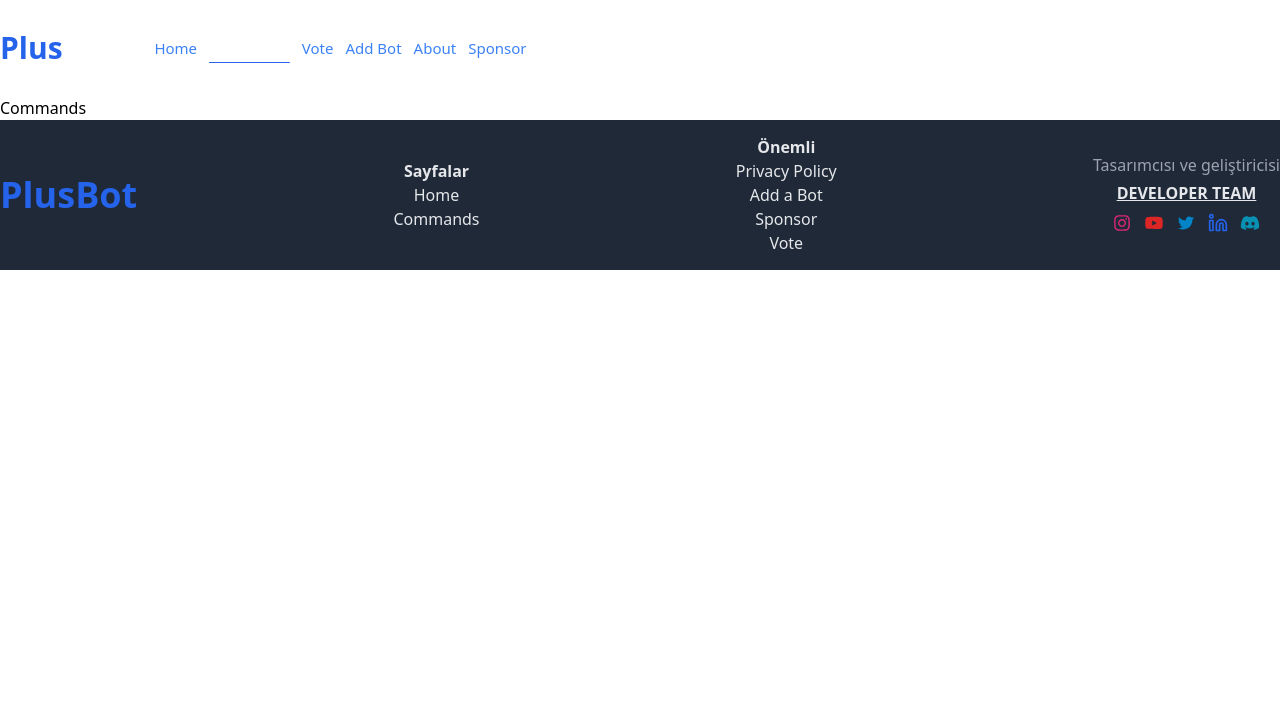
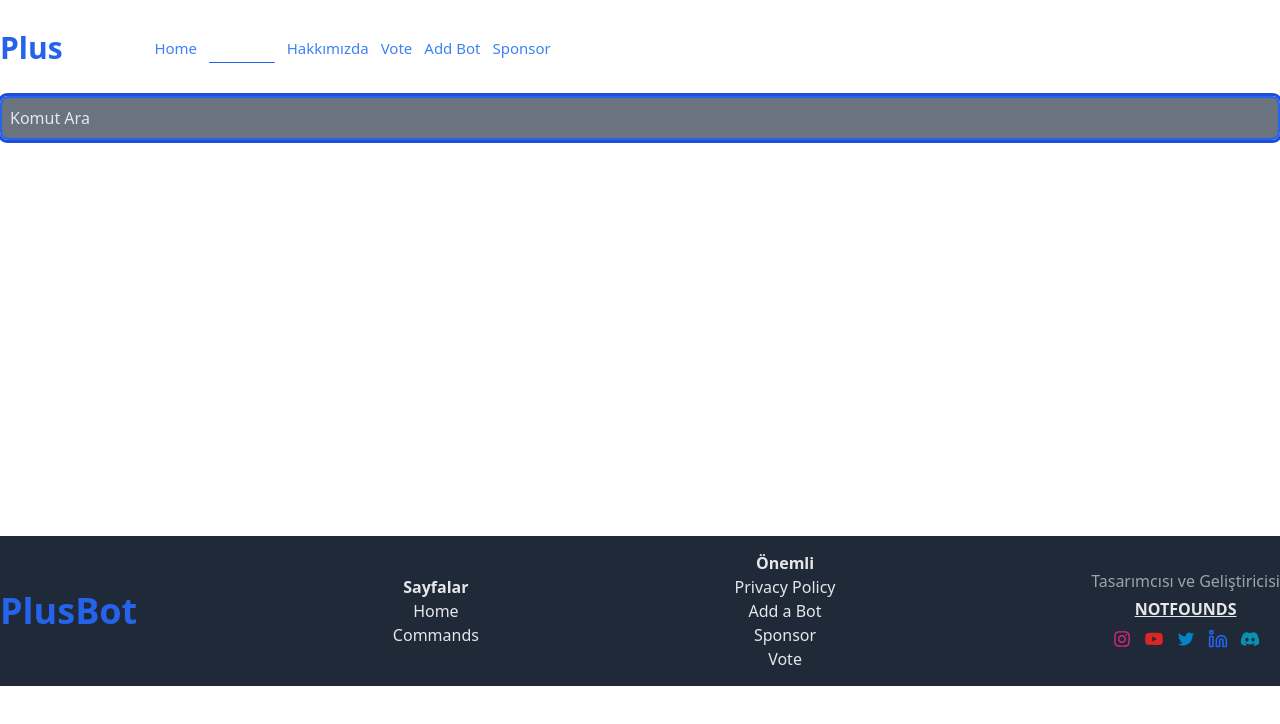
Before and after one commit to NotFounds0/DiscordBot-WebSite, a Next.js app: page /Commands in a window 1280 px wide. Shown: the top 724 px of the page. Built offline with nearby package versions, Linux system fonts and the light colour scheme.

Commit message:
Update 🔥✅

```diff
--- a/components/Footer/Footer.jsx
+++ b/components/Footer/Footer.jsx
@@ -23,8 +23,8 @@ const Footer = () => {
                     <li>Vote</li>
                 </ul>
                 <div className='flex flex-col text-center gap-y-1'>
-                    <span className='text-gray-400 font-medium'>Tasarımcısı ve geliştiricisi</span>
-                    <h1 className='text-gray-200 uppercase font-bold underline'>Developer Team</h1>
+                    <span className='text-gray-400 font-medium'>Tasarımcısı ve Geliştiricisi</span>
+                    <a href='https://github.com/SametYurtoglu' target={'_blank'} className='text-gray-200 uppercase font-bold underline'>NotFounds</a>
                     <div className='flex justify-center gap-x-1'>
                         <a href="#" className='hover:bg-white text-pink-600 text-xl p-1 rounded-full'><AiOutlineInstagram /></a>
                         <a href="#" className='hover:bg-white text-red-600 text-xl p-1 rounded-full'><AiFillYoutube /></a>
--- a/components/Header/Header.jsx
+++ b/components/Header/Header.jsx
@@ -17,19 +17,19 @@ const Header = () => {
                     <div className="">
                         <ul className='hidden md:flex gap-3 text-[15px] font-medium'>
                             <li>
-                                <Link href={'/'} className={router.pathname === '/' ? 'text-white' : 'text-blue-500 hover:text-blue-600'}>Home</Link>
+                                <Link href={'/'} className={router.pathname === '/' ? 'text-white underline underline-offset-8 decoration-blue-600' : 'text-blue-500 hover:text-blue-600'}>Home</Link>
                             </li>
                             <li>
-                                <Link href={'/Commands'} className={router.pathname === '/Commands' ? 'text-white underline underline-offset-8 decoration-blue-600 ' : 'text-blue-500 hover:text-blue-600'}>Commands</Link>
+                                <Link href={'/Commands'} className={router.pathname === '/Commands' ? 'text-white underline underline-offset-8 decoration-blue-600 ' : 'text-blue-500 hover:text-blue-600'}>Komutlar</Link>
+                            </li>
+                            <li>
+                                <Link href={'/About'} className={router.pathname === '/About' ? 'text-white underline underline-offset-8 decoration-blue-600' : 'text-blue-500 hover:text-blue-600'}>Hakkımızda</Link>
                             </li>
                             <li>
                                 <Link href={'/Vote'} className={router.pathname === '/Vote' ? 'text-white' : 'text-blue-500 hover:text-blue-600'}>Vote</Link>
                             </li>
                             <li>
                                 <Link href={'/addbot'} className={router.pathname === '/addbot' ? 'text-white' : 'text-blue-500 hover:text-blue-600'}>Add Bot</Link>
-                            </li>
-                            <li>
-                                <Link href={'/addbot'} className={router.pathname === '/addbot' ? 'text-white' : 'text-blue-500 hover:text-blue-600'}>About</Link>
                             </li>
                             <li>
                                 <Link href={'/addbot'} className={router.pathname === '/addbot' ? 'text-white' : 'text-blue-500 hover:text-blue-600'}>Sponsor</Link>
@@ -40,19 +40,19 @@ const Header = () => {
                         <div className="bg-gray-800 w-full h-[160px] flex md:hidden top-[70px] left-0 absolute justify-center">
                             <ul className='flex flex-col justify-center text-center h-full gap-1 text-[15px] font-medium'>
                                 <li>
-                                    <Link href={'/'} className={router.pathname === '/' ? 'text-white' : 'text-blue-500 hover:text-blue-600'}>Home</Link>
+                                    <Link href={'/'} className={router.pathname === '/' ? 'text-white underline underline-offset-8 decoration-blue-600' : 'text-blue-500 hover:text-blue-600'}>Home</Link>
                                 </li>
                                 <li>
-                                    <Link href={'/Commands'} className={router.pathname === '/Commands' ? 'text-white underline underline-offset-8 decoration-blue-600 ' : 'text-blue-500 hover:text-blue-600'}>Commands</Link>
+                                    <Link href={'/Commands'} className={router.pathname === '/Commands' ? 'text-white underline underline-offset-8 decoration-blue-600 ' : 'text-blue-500 hover:text-blue-600'}>Komutlar</Link>
+                                </li>
+                                <li>
+                                    <Link href={'/About'} className={router.pathname === '/About' ? 'text-white underline underline-offset-8 decoration-blue-600' : 'text-blue-500 hover:text-blue-600'}>Hakkımızda</Link>
                                 </li>
                                 <li>
                                     <Link href={'/Vote'} className={router.pathname === '/Vote' ? 'text-white' : 'text-blue-500 hover:text-blue-600'}>Vote</Link>
                                 </li>
                                 <li>
                                     <Link href={'/addbot'} className={router.pathname === '/addbot' ? 'text-white' : 'text-blue-500 hover:text-blue-600'}>Add Bot</Link>
-                                </li>
-                                <li>
-                                    <Link href={'/addbot'} className={router.pathname === '/addbot' ? 'text-white' : 'text-blue-500 hover:text-blue-600'}>About</Link>
                                 </li>
                                 <li>
                                     <Link href={'/addbot'} className={router.pathname === '/addbot' ? 'text-white' : 'text-blue-500 hover:text-blue-600'}>Sponsor</Link>
@@ -62,7 +62,7 @@ const Header = () => {
                     </div>}
                 </div>
                 <div className="flex items-center gap-2 ">
-                    <button className='text-white flex md:hidden bg-blue-600/20 hover:bg-blue-600/40 rounded-lg p-2' onClick={() => setnav(!nav)}><AiOutlineMenu/></button>
+                    <button className='text-white flex md:hidden bg-blue-600/20 hover:bg-blue-600/40 rounded-lg p-2' onClick={() => setnav(!nav)}><AiOutlineMenu /></button>
                     <button className='text-white font-medium animate-bounce'>add a bot</button>
                 </div>
             </div>
--- a/package.json
+++ b/package.json
@@ -10,6 +10,7 @@
   },
   "dependencies": {
     "@next/font": "13.1.6",
+    "axios": "^1.3.4",
     "eslint": "8.32.0",
     "eslint-config-next": "13.1.6",
     "next": "13.1.6",
--- /dev/null
+++ b/pages/About.jsx
@@ -0,0 +1,9 @@
+import React from 'react'
+
+const About = () => {
+  return (
+    <div>About</div>
+  )
+}
+
+export default About
--- a/pages/Commands.jsx
+++ b/pages/Commands.jsx
@@ -1,7 +1,20 @@
 import Head from 'next/head'
-import React from 'react'
+import React, { useState } from 'react'
+import data from '../public/data.json'
 
 const Commands = () => {
+    const [query, setQuery] = useState('')
+    const [results, setResults] = useState([])
+    const handleInputChange = (event) => {
+        const query = event.target.value
+        setQuery(query)
+
+        const filteredData = data.filter((item) => {
+            return item.title.toLowerCase().includes(query.toLowerCase())
+        })
+
+        setResults(filteredData)
+    }
     return (
         <>
             <Head>
@@ -10,9 +23,25 @@ const Commands = () => {
                 <meta name="viewport" content="width=device-width, initial-scale=1" />
                 <link rel="icon" href="/favicon.ico" />
             </Head>
-            <div className="">
-                Commands
+            <div className=" container mx-auto">
+                <div className='flex flex-col gap-3'>
+                    <div className="">
+                        <input type="text" value={query} onChange={handleInputChange} className='w-full bg-gray-500 p-2 rounded-lg placeholder:text-gray-200 outline outline-blue-700 border-blue-600 border-2 text-white' placeholder='Komut Ara' />
+                    </div>
+                    <div className='h-96 overflow-y-scroll scrollbar-thumb-gray-300 scrollbar-track-gray-100'>
+                        <ul className='flex flex-col gap-2'>
+                            {results.map((item) => (
+                                <li key={item.id} className='relative select-none bg-gray-700 w-full rounded-lg p-2 text-white cursor-pointer hover:bg-gray-800 flex items-center gap-2'>
+                                    <h2>{item.title}</h2>
+                                    <p className='text-gray-400'>{item.desc}</p>
+                                </li>
+                            ))}
+                        </ul>
+                    </div>
+                </div>
             </div>
+
+
         </>
     )
 }
--- /dev/null
+++ b/public/data.json
@@ -0,0 +1,12 @@
+[
+    {
+        "id": 1,
+        "title": "moderasyon",
+        "desc": "Lorem ipsum dolor sit amet consectetur adipisicing elit. Ea expedita error totam provident magnam"
+    },
+    {
+        "id": 2,
+        "title": "yardım",
+        "desc": "Lorem ipsum dolor sit amet consectetur adipisicing elit. Ea expedita error totam provident magnam"
+    }
+]
```
Also changed, not shown: 1 other file (tests, documents, lock files or other folders).
